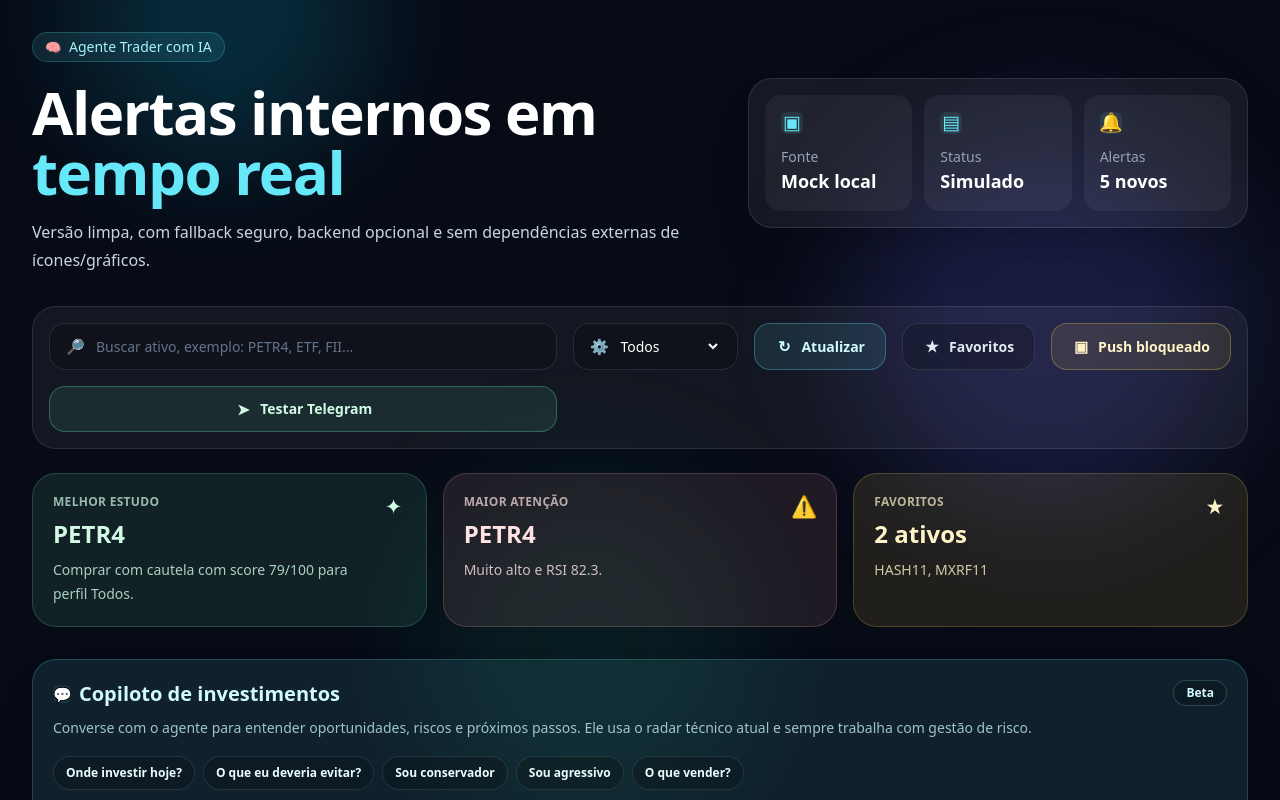
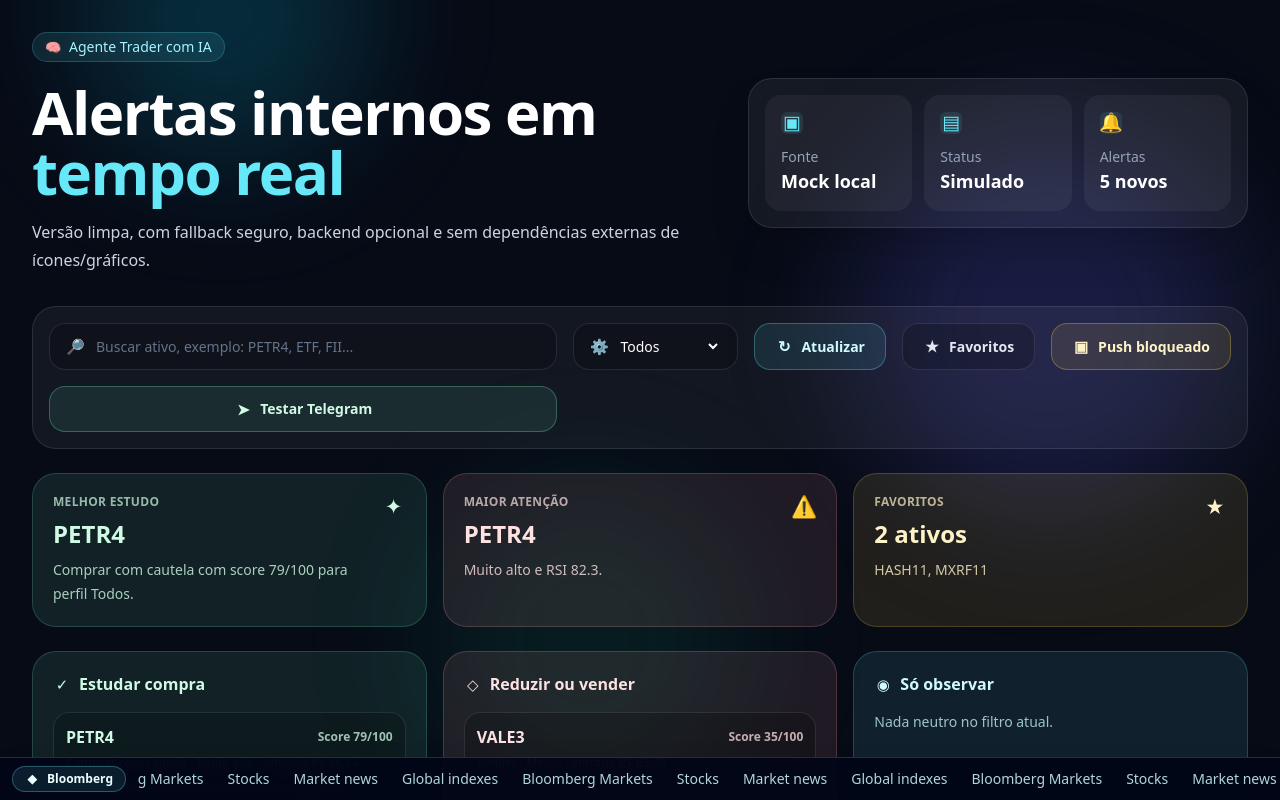
Before and after one commit to rdoratioto/Agente-trader, a React (Vite) app in the folder frontend/: page / in a window 1280 px wide. Shown: the top 800 px of the page. Built offline with nearby package versions, Linux system fonts and the light colour scheme; no server answers.

Commit message:
Add agent trade actions and market news ticker

```diff
--- a/frontend/src/App.jsx
+++ b/frontend/src/App.jsx
@@ -52,6 +52,10 @@ const ICONS = {
   user: "👤",
   spark: "✦",
   star: "★",
+  list: "☷",
+  shield: "◇",
+  scale: "⚖",
+  news: "◆",
 };
 
 const STORAGE_KEYS = {
@@ -486,6 +490,35 @@ function buildInvestmentAnswer(message, assets, profile) {
   const weak = [...safeAssets].sort((a, b) => a.score - b.score).slice(0, 2);
   const strong = best[0];
 
+  if (text.includes("plano") || text.includes("entrada") || text.includes("stop") || text.includes("alvo")) {
+    return {
+      focusTicker: strong?.ticker,
+      text: `Plano de estudo do radar: começar por ${strong?.ticker || "nenhum ativo"}. Entrada: ${strong?.entry || "--"}. Stop: ${strong?.stop || "--"}. Alvo: ${strong?.target || "--"}. Critério: só faz sentido estudar compra se o preço respeitar o suporte, o RSI não estiver esticado demais e o tamanho da posição couber no seu risco. Se perder suporte, a tese muda para proteção.`,
+    };
+  }
+
+  if (text.includes("comparar") || text.includes("compare")) {
+    const comparison = ranked.slice(0, 4).map((asset) => `${asset.ticker}: score ${asset.score}/100, sinal ${asset.signal}, risco ${asset.risk}`).join("; ");
+    return {
+      focusTicker: ranked[0]?.ticker,
+      text: `Comparação rápida do radar: ${comparison}. Para estudar primeiro, eu escolheria ${ranked[0]?.ticker || "nenhum ativo"} porque combina melhor score, sinal e encaixe de perfil. Para reduzir risco, eu deixaria ${weak[0]?.ticker || "o ativo mais fraco"} em observação antes de aumentar exposição.`,
+    };
+  }
+
+  if (text.includes("carteira") || text.includes("alocar") || text.includes("posicao") || text.includes("posição")) {
+    const conservative = rankAssetsForConversation(safeAssets, "Conservador").slice(0, 2);
+    const growth = rankAssetsForConversation(safeAssets, "Agressivo").filter((asset) => asset.signal !== "Vender").slice(0, 2);
+    return {
+      text: `Para montar uma carteira de estudo, eu separaria em blocos: base defensiva com ${conservative.map((asset) => asset.ticker).join(", ") || "--"} e bloco de oportunidade com ${growth.map((asset) => asset.ticker).join(", ") || "--"}. Eu evitaria concentrar tudo no ativo de maior score; o radar ajuda a priorizar, mas gestão de posição vem antes da convicção.`,
+    };
+  }
+
+  if (text.includes("noticia") || text.includes("notícia") || text.includes("bloomberg")) {
+    return {
+      text: "Eu deixei uma faixa de notícias/atalhos de mercado no rodapé com links para Bloomberg Markets e Bloomberg Stocks. Como este deploy é estático e gratuito, eu não leio manchetes fechadas em tempo real dentro do app; uso os links oficiais para você abrir a cobertura atualizada.",
+    };
+  }
+
   if (text.includes("conservador")) {
     const conservative = rankAssetsForConversation(safeAssets, "Conservador").filter((asset) => !asset.risk.includes("Muito")).slice(0, 3);
     return {
@@ -677,7 +710,16 @@ function Toast({ alert, onClose, onOpen }) {
 }
 
 function AgentChat({ messages, input, onInputChange, onSend, onQuickAsk }) {
-  const quickPrompts = ["Onde investir hoje?", "O que eu deveria evitar?", "Sou conservador", "Sou agressivo", "O que vender?"];
+  const quickPrompts = [
+    "Onde investir hoje?",
+    "O que comprar?",
+    "O que vender?",
+    "Monte um plano",
+    "Compare os ativos",
+    "Sou conservador",
+    "Sou agressivo",
+    "Ver notícias Bloomberg",
+  ];
 
   return (
     <div className="rounded-3xl border border-cyan-300/20 bg-cyan-300/10 p-5 shadow-2xl shadow-black/20">
@@ -825,6 +867,70 @@ function RadarSummaryCard({ icon, label, title, detail, color = "cyan" }) {
   );
 }
 
+function TradeIdeaCard({ icon, title, assets, emptyText, color = "cyan", onAsk }) {
+  const colorClasses = {
+    cyan: "border-cyan-300/20 bg-cyan-300/10 text-cyan-100",
+    emerald: "border-emerald-300/20 bg-emerald-300/10 text-emerald-100",
+    amber: "border-amber-300/20 bg-amber-300/10 text-amber-100",
+    red: "border-red-300/20 bg-red-300/10 text-red-100",
+  };
+
+  return (
+    <div className={`rounded-3xl border p-5 ${colorClasses[color]}`}>
+      <div className="flex items-start justify-between gap-4">
+        <div>
+          <div className="flex items-center gap-2">
+            <Icon name={icon} size={18} />
+            <h3 className="font-black">{title}</h3>
+          </div>
+          <div className="mt-4 space-y-3">
+            {assets.length === 0 && <p className="text-sm opacity-75">{emptyText}</p>}
+            {assets.map((asset) => (
+              <button key={asset.ticker} onClick={() => onAsk(`Explique ${asset.ticker} e monte plano com entrada, stop e alvo`)} className="w-full rounded-2xl border border-white/10 bg-black/20 p-3 text-left transition hover:bg-white/10">
+                <div className="flex items-center justify-between gap-3">
+                  <span className="font-black">{asset.ticker}</span>
+                  <span className="text-xs font-bold opacity-75">Score {asset.score}/100</span>
+                </div>
+                <p className="mt-1 text-xs leading-5 opacity-75">{asset.signal} · {asset.risk} · entrada {asset.entry}</p>
+              </button>
+            ))}
+          </div>
+        </div>
+      </div>
+    </div>
+  );
+}
+
+function BloombergTicker() {
+  const items = [
+    { label: "Bloomberg Markets", url: "https://www.bloomberg.com/markets" },
+    { label: "Stocks", url: "https://www.bloomberg.com/markets/stocks" },
+    { label: "Market news", url: "https://www.bloomberg.com/markets" },
+    { label: "Global indexes", url: "https://www.bloomberg.com/markets/stocks" },
+  ];
+  const repeatedItems = [...items, ...items, ...items];
+
+  return (
+    <div className="fixed inset-x-0 bottom-0 z-40 border-t border-cyan-300/20 bg-slate-950/95 text-cyan-50 shadow-2xl backdrop-blur-xl">
+      <div className="flex items-center gap-3 overflow-hidden py-2">
+        <div className="ml-3 inline-flex shrink-0 items-center gap-2 rounded-full border border-cyan-300/30 bg-cyan-300/10 px-3 py-1 text-xs font-black">
+          <Icon name="news" size={14} />
+          Bloomberg
+        </div>
+        <div className="min-w-0 flex-1 overflow-hidden">
+          <div className="flex w-max animate-[ticker_42s_linear_infinite] items-center gap-6 whitespace-nowrap text-sm">
+            {repeatedItems.map((item, index) => (
+              <a key={`${item.label}-${index}`} href={item.url} target="_blank" rel="noreferrer" className="text-cyan-100/85 transition hover:text-cyan-200">
+                {item.label}
+              </a>
+            ))}
+          </div>
+        </div>
+      </div>
+    </div>
+  );
+}
+
 function App() {
   const [assets, setAssets] = useState(fallbackRawAssets.map(enrichAsset));
   const [selectedTicker, setSelectedTicker] = useState(() => readStoredText(STORAGE_KEYS.selectedTicker, "HASH11"));
@@ -866,6 +972,15 @@ function App() {
 
     return { best, riskiest };
   }, [enrichedAssets, profile]);
+  const buyCandidates = useMemo(() => {
+    return rankAssetsForConversation(enrichedAssets, profile).filter((asset) => asset.signal !== "Vender" && asset.score >= 65).slice(0, 3);
+  }, [enrichedAssets, profile]);
+  const sellCandidates = useMemo(() => {
+    return [...enrichedAssets].filter((asset) => asset.signal === "Vender" || asset.score <= 45 || asset.rsi >= 82).sort((a, b) => a.score - b.score).slice(0, 3);
+  }, [enrichedAssets]);
+  const watchCandidates = useMemo(() => {
+    return [...enrichedAssets].filter((asset) => asset.signal === "Manter" || asset.signal === "Observar").sort((a, b) => b.score - a.score).slice(0, 3);
+  }, [enrichedAssets]);
 
   function toggleSelectedFavorite() {
     setFavoriteTickers((current) => {
@@ -1084,7 +1199,7 @@ function App() {
   }
 
   return (
-    <div className="min-h-screen bg-[#070B16] text-slate-100">
+    <div className="min-h-screen bg-[#070B16] pb-16 text-slate-100">
       {toast && <Toast alert={toast} onClose={() => setToast(null)} onOpen={() => { setSelectedTicker(toast.ticker); setToast(null); }} />}
 
       <div className="pointer-events-none fixed inset-0 overflow-hidden">
@@ -1134,6 +1249,12 @@ function App() {
           <RadarSummaryCard icon="spark" label="Melhor estudo" title={radarSummary.best?.ticker || "--"} detail={`${radarSummary.best?.signal || "Sem sinal"} com score ${radarSummary.best?.score ?? "--"}/100 para perfil ${profile}.`} color="emerald" />
           <RadarSummaryCard icon="alert" label="Maior atenção" title={radarSummary.riskiest?.ticker || "--"} detail={`${radarSummary.riskiest?.risk || "Risco não calculado"} e RSI ${radarSummary.riskiest?.rsi?.toFixed ? radarSummary.riskiest.rsi.toFixed(1) : "--"}.`} color="red" />
           <RadarSummaryCard icon="star" label="Favoritos" title={`${favoriteTickers.length} ativos`} detail={favoriteTickers.length ? favoriteTickers.join(", ") : "Nenhum favorito marcado ainda."} color="amber" />
+        </section>
+
+        <section className="mt-6 grid gap-4 lg:grid-cols-3">
+          <TradeIdeaCard icon="check" title="Estudar compra" assets={buyCandidates} emptyText="Sem compra clara no radar agora." color="emerald" onAsk={handleChatPrompt} />
+          <TradeIdeaCard icon="shield" title="Reduzir ou vender" assets={sellCandidates} emptyText="Nenhum ativo exigindo venda imediata pelo score." color="red" onAsk={handleChatPrompt} />
+          <TradeIdeaCard icon="eye" title="Só observar" assets={watchCandidates} emptyText="Nada neutro no filtro atual." color="cyan" onAsk={handleChatPrompt} />
         </section>
 
         <section className="mt-8">
@@ -1215,6 +1336,7 @@ function App() {
           <InfoBox icon="alert" title="Aviso importante" text="Os alertas são apoio à decisão e não recomendação financeira personalizada." color="amber" />
         </section>
       </main>
+      <BloombergTicker />
     </div>
   );
 }
--- a/frontend/src/index.css
+++ b/frontend/src/index.css
@@ -11,3 +11,13 @@ body {
   min-width: 320px;
   min-height: 100vh;
 }
+
+@keyframes ticker {
+  from {
+    transform: translateX(0);
+  }
+
+  to {
+    transform: translateX(-33.333%);
+  }
+}
```
